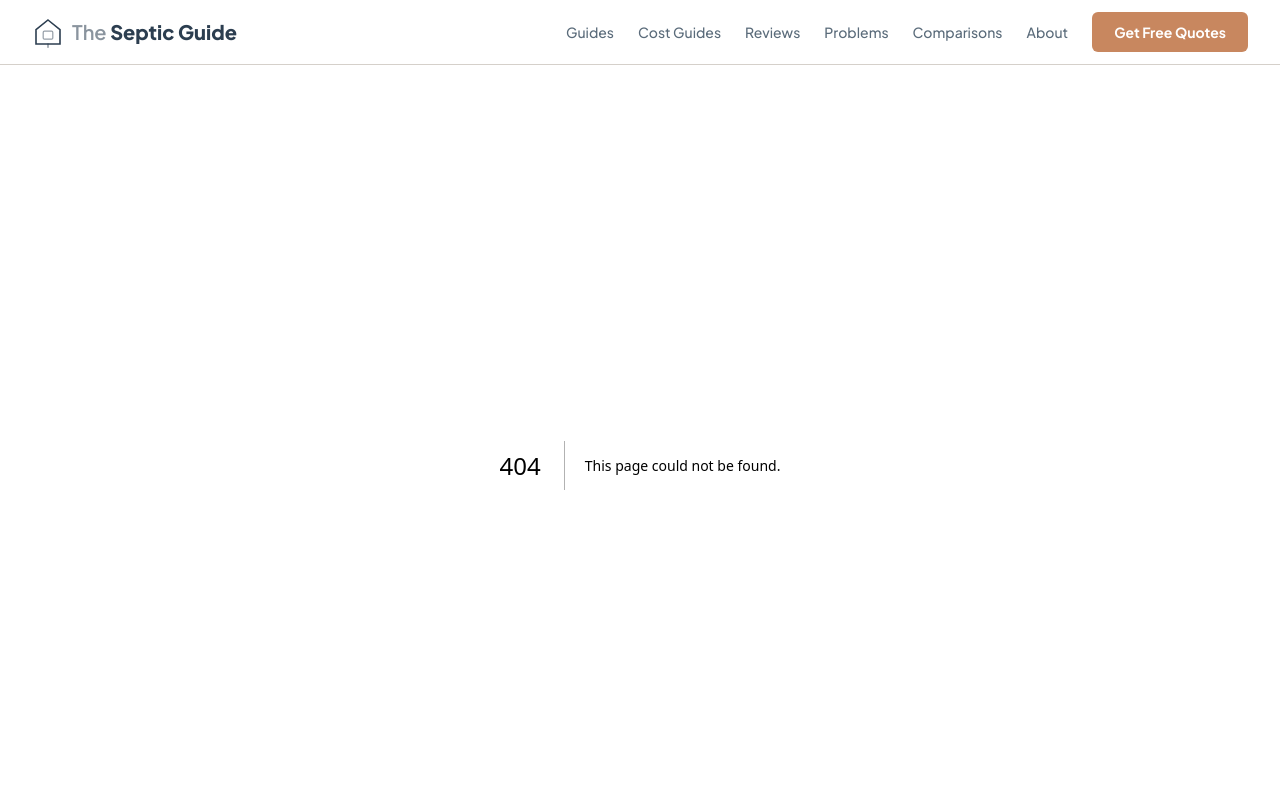
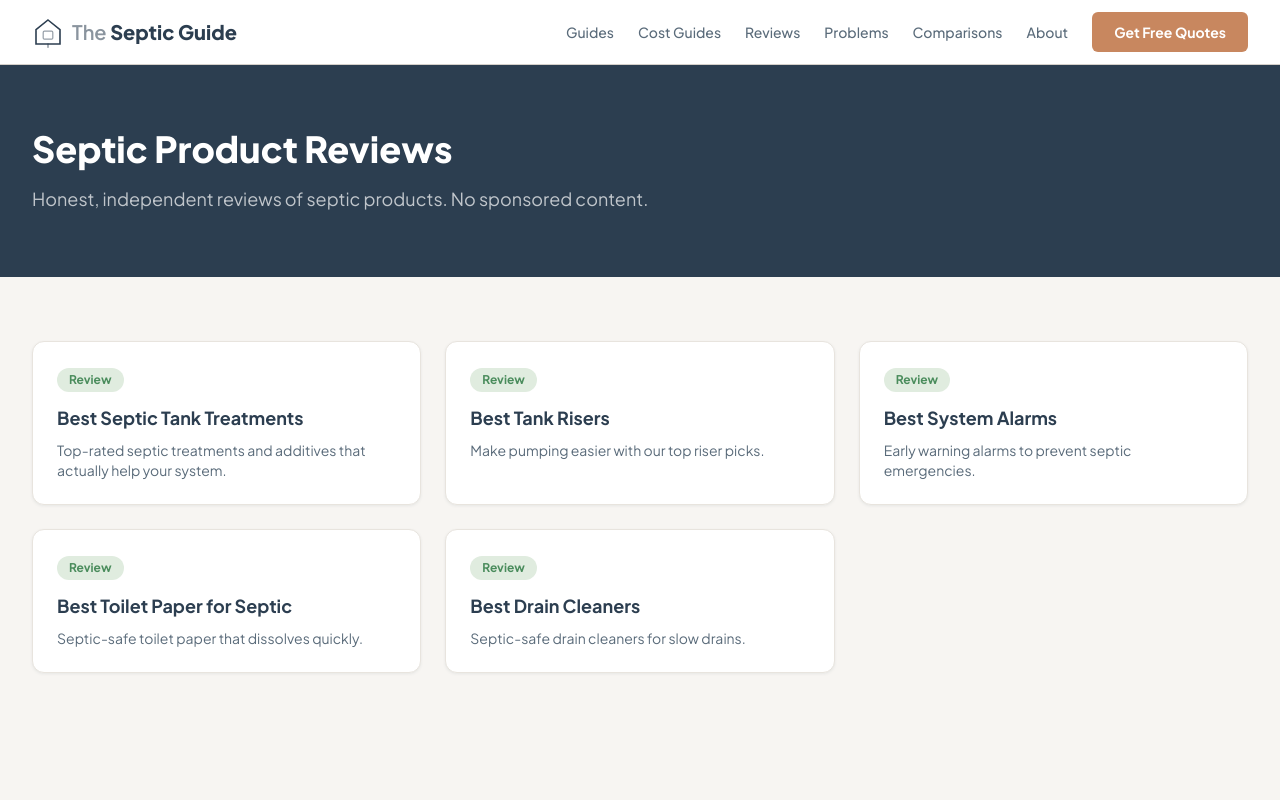
Before and after one commit to thebasementguide2026/theseptic.guide-, a Next.js app: page /reviews in a window 1280 px wide. Before the commit this address had no page. Shown: the top 800 px of the page. Built offline with nearby package versions, Linux system fonts and the light colour scheme.

Commit message:
Add reviews listing page

```diff
--- /dev/null
+++ b/app/reviews/page.tsx
@@ -0,0 +1,40 @@
+import Link from 'next/link'
+
+export const metadata = {
+  title: 'Septic Product Reviews | The Septic Guide',
+  description: 'Honest, independent reviews of septic products including treatments, risers, alarms, and more.',
+}
+
+const reviews = [
+  { title: 'Best Septic Tank Treatments', href: '/reviews/best-septic-treatments', description: 'Top-rated septic treatments and additives that actually help your system.' },
+  { title: 'Best Tank Risers', href: '/reviews/best-tank-risers', description: 'Make pumping easier with our top riser picks.' },
+  { title: 'Best System Alarms', href: '/reviews/best-system-alarms', description: 'Early warning alarms to prevent septic emergencies.' },
+  { title: 'Best Toilet Paper for Septic', href: '/reviews/best-toilet-paper-for-septic', description: 'Septic-safe toilet paper that dissolves quickly.' },
+  { title: 'Best Drain Cleaners', href: '/reviews/best-drain-cleaners', description: 'Septic-safe drain cleaners for slow drains.' },
+]
+
+export default function ReviewsPage() {
+  return (
+    <>
+      <section style={{ backgroundColor: '#2C3E50' }} className="text-white py-16">
+        <div className="container-custom">
+          <h1 className="text-4xl font-extrabold mb-4">Septic Product Reviews</h1>
+          <p className="text-lg opacity-70 max-w-2xl">Honest, independent reviews of septic products. No sponsored content.</p>
+        </div>
+      </section>
+      <section className="py-16">
+        <div className="container-custom">
+          <div className="grid grid-cols-1 md:grid-cols-2 lg:grid-cols-3 gap-6">
+            {reviews.map((review) => (
+              <Link key={review.href} href={review.href} className="bg-white rounded-xl p-6 shadow-sm border border-[#E8E4DE] hover:shadow-md transition-shadow">
+                <span className="inline-block text-xs font-bold px-3 py-1 rounded-full mb-3" style={{ backgroundColor: '#E0ECDF', color: '#4A8C5C' }}>Review</span>
+                <h2 className="text-lg font-bold text-[#2C3E50] mb-2">{review.title}</h2>
+                <p className="text-sm text-[#5A6B7A]">{review.description}</p>
+              </Link>
+            ))}
+          </div>
+        </div>
+      </section>
+    </>
+  )
+}
```
